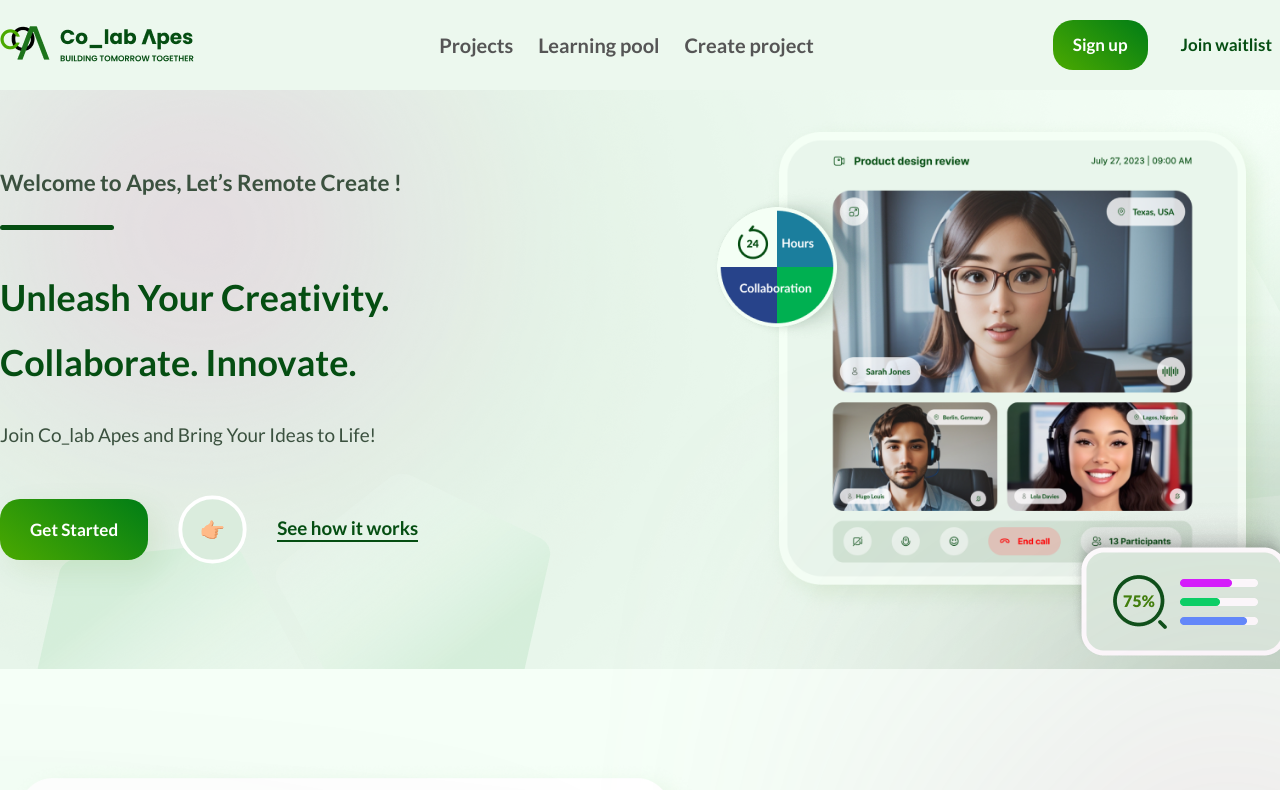
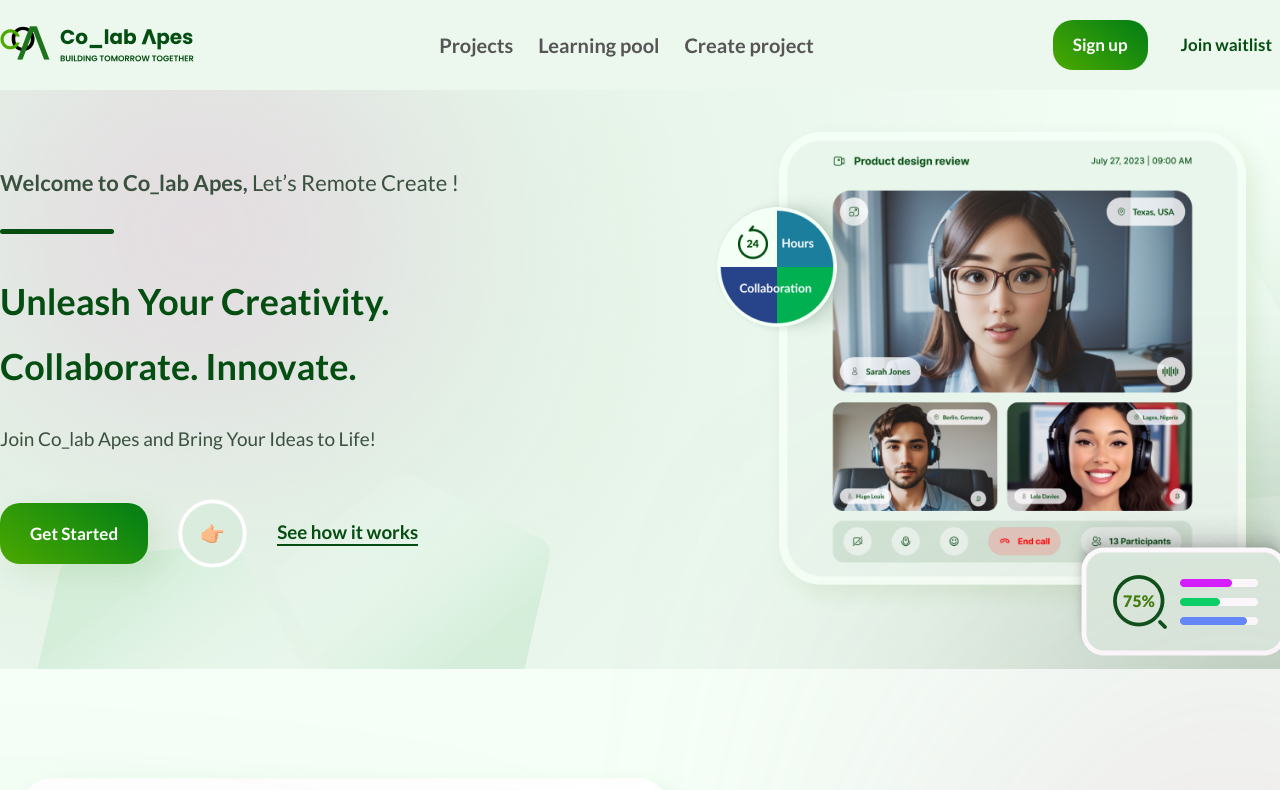
Before and after one commit to Colab-Apes/new_landing_page, a React (Vite) app: page / in a window 1280 px wide. Shown: the top 790 px of the page. Built offline with nearby package versions, Linux system fonts and the light colour scheme.

Commit message:
check again

```diff
--- a/src/NewLandingPage/components/Hero.jsx
+++ b/src/NewLandingPage/components/Hero.jsx
@@ -19,8 +19,9 @@ const Hero = () => {
         <div className="hero container pt-10 w-full mx-auto flex flex-col md:flex-row justify-evenly md:justify-between items-center">
           <div className="text-content w-full md:w-[70%] text-center md:text-left fade-in-left">
             <p className="text-primaryColor mb-7">
-              <span className="text-4xl font-bold hidden md:block text-[#3B513F]">
-                Welcome to Apes, Let’s Remote Create !{" "}
+              <span className="text-[2.2rem] font-bold hidden md:block text-[#3B513F]">
+                Welcome to Co_lab Apes,
+                <span className="font-normal"> Let’s Remote Create ! </span>
               </span>
               {/* <span className="text-4xl font-light hidden md:inline"></span> */}
             </p>
```
